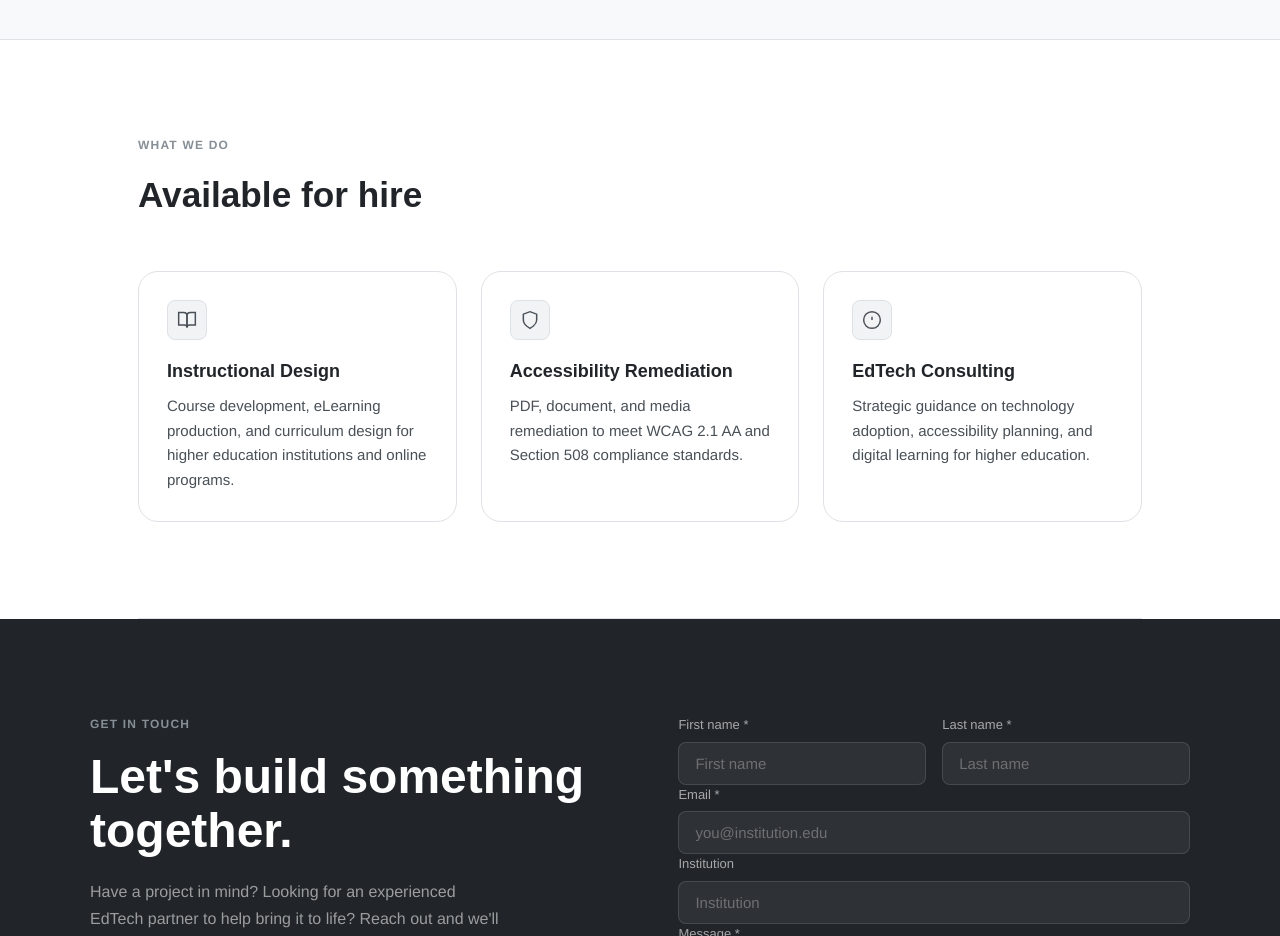
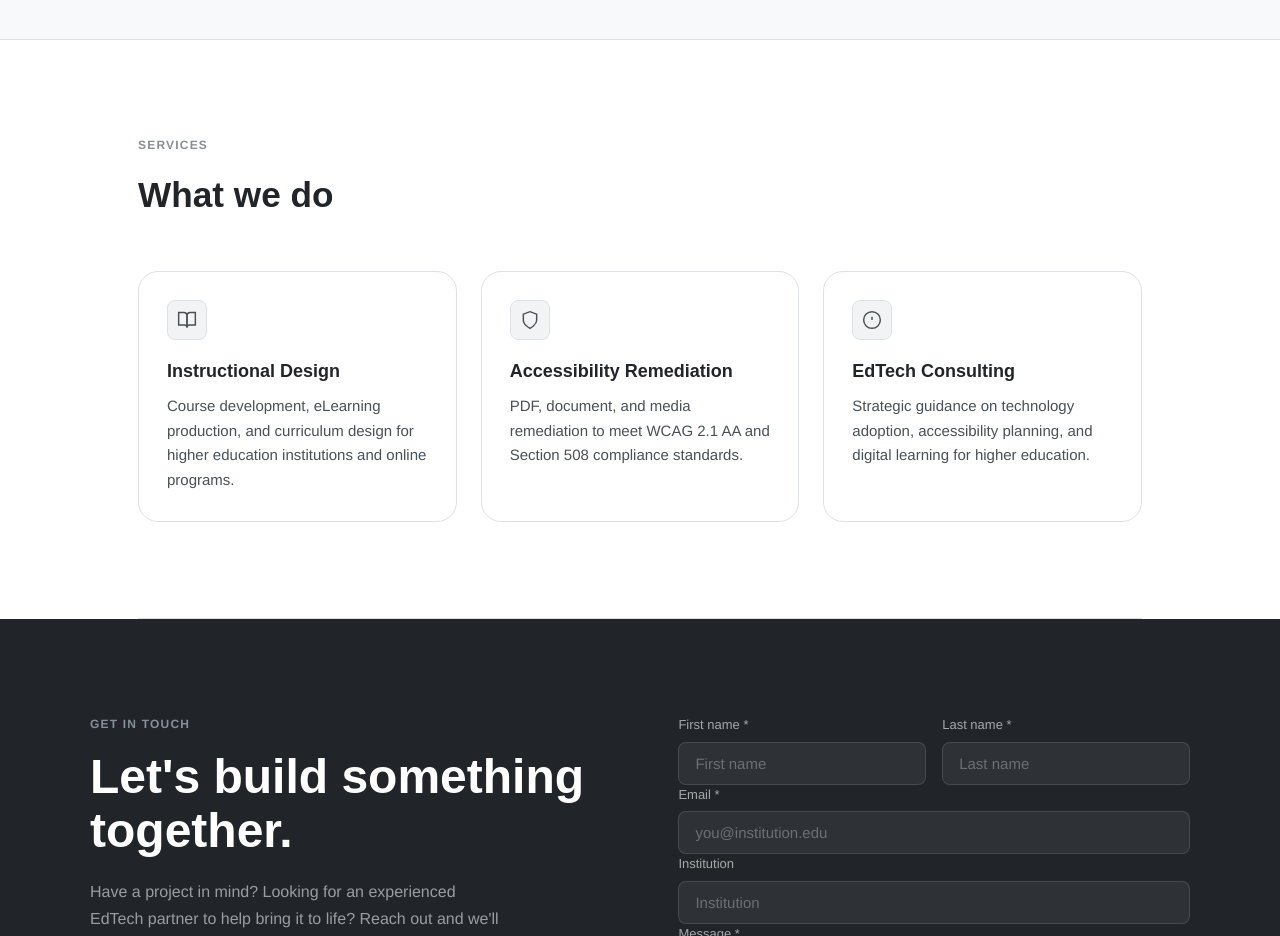
Before and after one commit to amandacarpenter/leftcoastlearning, a plain HTML site: page index.html in a window 1280 px wide. Shown: the part 1920-2856 px from the top of the page. Drawn offline with Linux system fonts and the light colour scheme; a web font is replaced by a local one.

Commit message:
Fix services section heading

```diff
--- a/index.html
+++ b/index.html
@@ -765,8 +765,8 @@
 <!-- ══ SERVICES ══ -->
 <section class="services fade-in" aria-labelledby="services-heading">
   <div class="services__header">
-    <p class="services__eyebrow">What we do</p>
-    <h2 class="services__title" id="services-heading">Available for hire</h2>
+    <p class="services__eyebrow">Services</p>
+    <h2 class="services__title" id="services-heading">What we do</h2>
   </div>
   <div class="services__grid">
     <div class="service-card">
```
